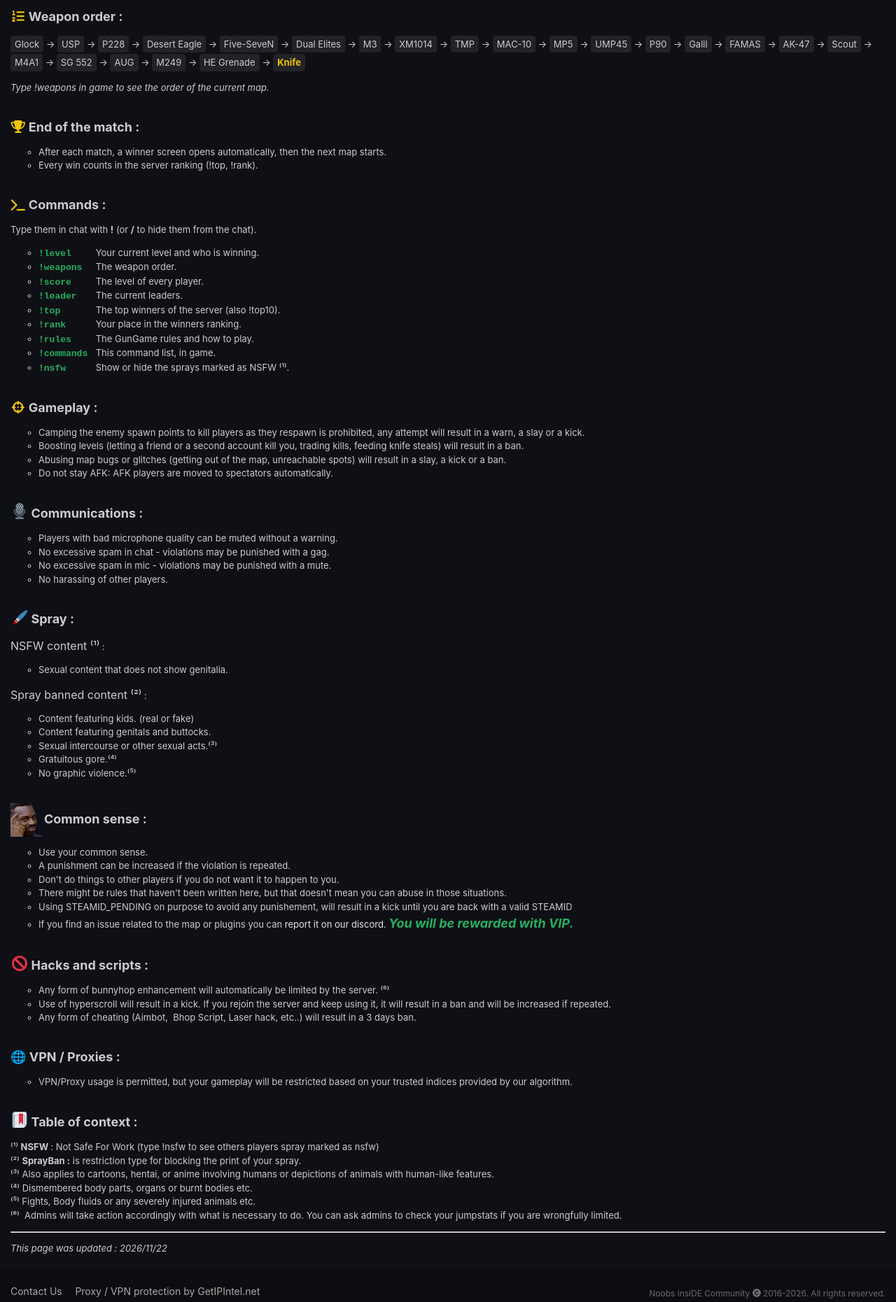
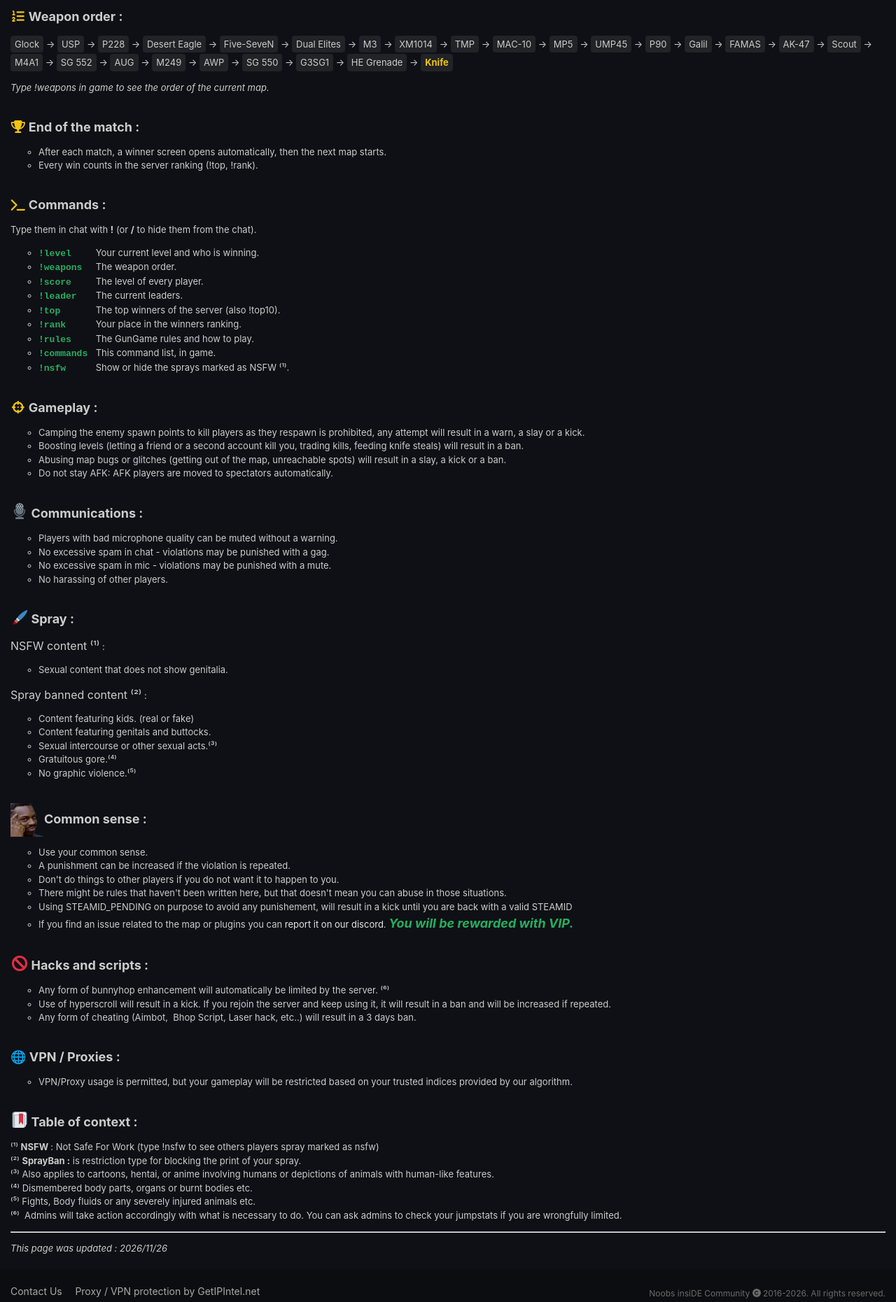
Before and after one commit to NiDE-gg/Game-MOTD, a plain HTML site: page public/css_gg/index.html in a window 1280 px wide. Shown: the part 408-2269 px from the top of the page at 70% size. Drawn offline with Linux system fonts and the light colour scheme; a web font is replaced by a local one.

Commit message:
fix(css_gg): list the AWP and auto sniper levels in the weapon order (#9)

```diff
--- a/public/css_gg/index.html
+++ b/public/css_gg/index.html
@@ -106,7 +106,7 @@
                                  <span style="font-size:18px"><strong><i class="fa-solid fa-list-ol ggIcon"></i>&nbsp;Weapon order :</strong></span>
                               </p>
                               <p class="ggOrder">
-                                 <span>Glock</span> → <span>USP</span> → <span>P228</span> → <span>Desert Eagle</span> → <span>Five-SeveN</span> → <span>Dual Elites</span> → <span>M3</span> → <span>XM1014</span> → <span>TMP</span> → <span>MAC-10</span> → <span>MP5</span> → <span>UMP45</span> → <span>P90</span> → <span>Galil</span> → <span>FAMAS</span> → <span>AK-47</span> → <span>Scout</span> → <span>M4A1</span> → <span>SG 552</span> → <span>AUG</span> → <span>M249</span> → <span>HE Grenade</span> → <span style="color:#f1c40f"><strong>Knife</strong></span>
+                                 <span>Glock</span> → <span>USP</span> → <span>P228</span> → <span>Desert Eagle</span> → <span>Five-SeveN</span> → <span>Dual Elites</span> → <span>M3</span> → <span>XM1014</span> → <span>TMP</span> → <span>MAC-10</span> → <span>MP5</span> → <span>UMP45</span> → <span>P90</span> → <span>Galil</span> → <span>FAMAS</span> → <span>AK-47</span> → <span>Scout</span> → <span>M4A1</span> → <span>SG 552</span> → <span>AUG</span> → <span>M249</span> → <span>AWP</span> → <span>SG 550</span> → <span>G3SG1</span> → <span>HE Grenade</span> → <span style="color:#f1c40f"><strong>Knife</strong></span>
                               </p>
                               <p>
                                  <em>Type !weapons in game to see the order of the current map.</em><br>
@@ -272,7 +272,7 @@
                               </p>
                               <hr class="ipsHr ipsClear ipsClearfix">
                               <p>
-                                 <em>This page was updated : 2026/11/22</em>
+                                 <em>This page was updated : 2026/11/26</em>
                               </p>
                            </div>
                      </ul>
```
